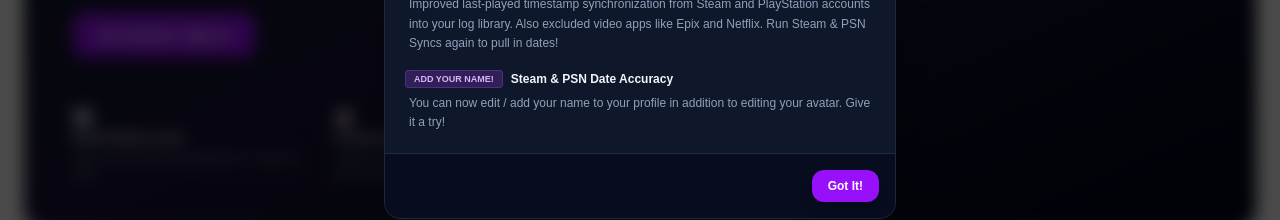
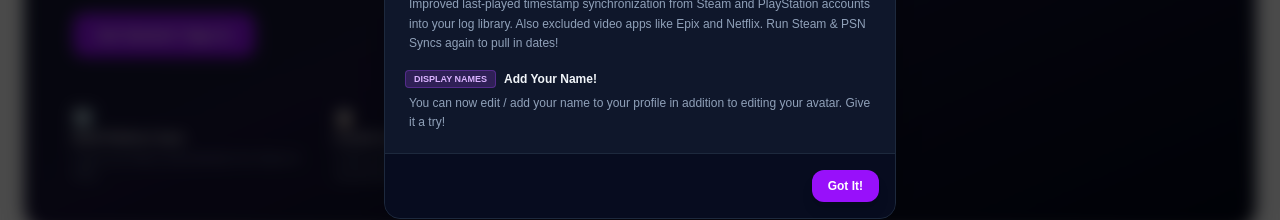
Before and after one commit to hankscolumbo/inventory-management, a Next.js app: page / in a window 1280 px wide. Shown: the part 411-631 px from the top of the page. Built offline with nearby package versions, Linux system fonts and the light colour scheme; no server answers; the database is empty.

Commit message:
release note update

```diff
--- a/components/ReleaseNotesModal.tsx
+++ b/components/ReleaseNotesModal.tsx
@@ -110,9 +110,9 @@ export default function ReleaseNotesModal({ triggerText = "What's New" }: Releas
               <div className="space-y-1.5">
                 <div className="flex items-center gap-2">
                   <span className="px-2 py-0.5 bg-purple-500/20 text-purple-300 border border-purple-500/30 text-[9px] font-extrabold rounded uppercase">
-                    Add Your Name!
+                    DISPLAY NAMES
                   </span>
-                  <h3 className="font-bold text-slate-100">Steam & PSN Date Accuracy</h3>
+                  <h3 className="font-bold text-slate-100">Add Your Name!</h3>
                 </div>
                 <p className="text-slate-400 pl-1 leading-relaxed">
                   You can now edit / add your name to your profile in addition to editing your avatar. Give it a try!
```
